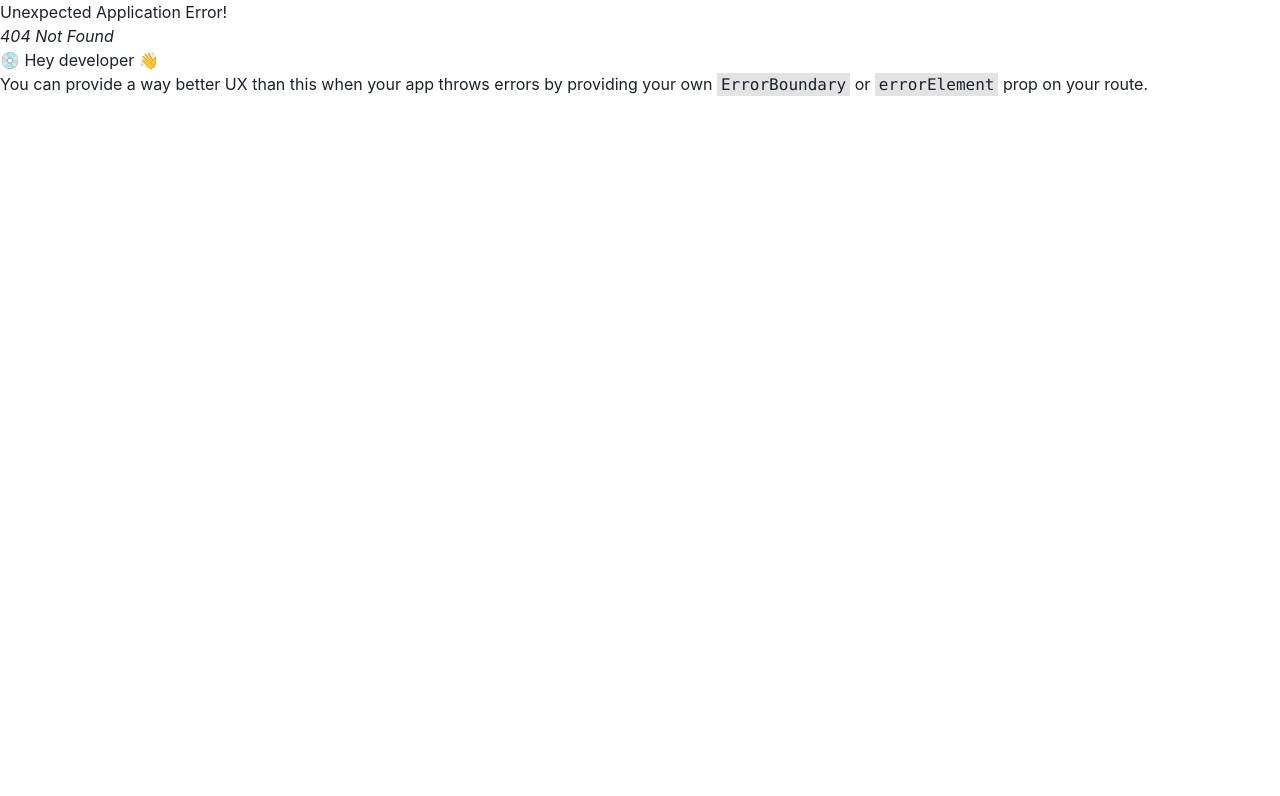
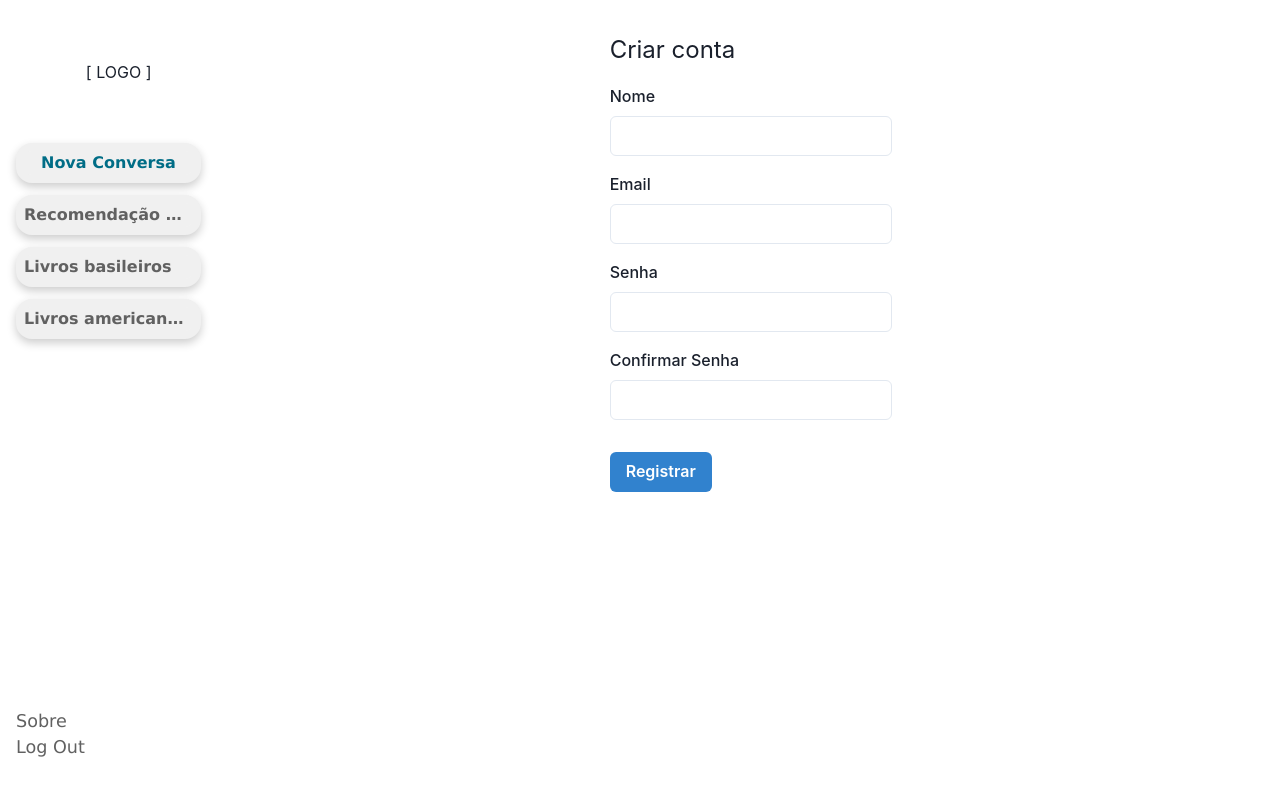
Before and after one commit to books4u-tcc/frontend, a React (Vite) app: page /account in a window 1280 px wide. Before the commit this address had no page. Shown: the top 796 px of the page. Built offline with nearby package versions, Linux system fonts and the light colour scheme.

Commit message:
Acoount register page

```diff
--- a/package.json
+++ b/package.json
@@ -16,6 +16,7 @@
     "framer-motion": "^11.1.7",
     "react": "^18.2.0",
     "react-dom": "^18.2.0",
+    "react-hook-form": "^7.51.4",
     "react-icons": "^5.1.0",
     "react-router-dom": "^6.22.3",
     "zustand": "^4.5.2"
--- /dev/null
+++ b/src/components/account/register.tsx
@@ -0,0 +1,89 @@
+import { Flex, FormControl, FormLabel, Input, Text, Button, FormErrorMessage } from "@chakra-ui/react";
+import { FieldValue, FieldValues, useForm } from "react-hook-form";
+
+interface FormData {
+    name: string;
+    email: string;
+    password: string;
+    confirmPassword: string;
+}
+
+export function Register() {
+    const { register, handleSubmit, formState: { errors }, watch } = useForm<FormData>();
+
+    const onSubmit = (data: FormData) => {
+        console.log(Object.values(data));
+    };
+
+    return (
+        <Flex flexDir="column" p={4} maxW="md" mx="auto">
+            <Text fontSize="2xl" mb={4}>Criar conta</Text>
+            <form onSubmit={handleSubmit(onSubmit)}>
+                <FormControl isInvalid={Boolean(errors.name)} mb={4}>
+                    <FormLabel>Nome</FormLabel>
+                    <Input
+                        type="text"
+                        {...register("name", {
+                            required: "Nome é obrigatório",
+                            pattern: {
+                                value: /^[a-zA-Z]+$/,
+                                message: "Nome inválido"
+                            },
+                            minLength: { value: 1, message: "Nome deve ter no mínimo um caracteres" }
+                        })}
+                    />
+                    <FormErrorMessage>
+                        {errors.name && errors.name.message && <Text>{errors.name.message}</Text>}
+                    </FormErrorMessage>
+                </FormControl>
+
+                <FormControl isInvalid={Boolean(errors.email)} mb={4}>
+                    <FormLabel>Email</FormLabel>
+                    <Input
+                        type="email"
+                        {...register("email", {
+                            required: "Email é obrigatório",
+                            pattern: {
+                                value: /^[a-zA-Z0-9._%+-]+@[a-zA-Z0-9.-]+\.[a-zA-Z]{2,}$/,
+                                message: "Email inválido"
+                            }
+                        })}
+                    />
+                    <FormErrorMessage>
+                        {errors.email && errors.email.message && <Text>{errors.email.message}</Text>}
+                    </FormErrorMessage>
+                </FormControl>
+
+                <FormControl isInvalid={Boolean(errors.password)} mb={4}>
+                    <FormLabel>Senha</FormLabel>
+                    <Input
+                        type="password"
+                        {...register("password", {
+                            required: "Senha é obrigatória",
+                            minLength: { value: 6, message: "Senha deve ter no mínimo 6 caracteres" }
+                        })}
+                    />
+                    <FormErrorMessage>
+                        {errors.password && errors.password.message && <Text>{errors.password.message}</Text>}
+                    </FormErrorMessage>
+                </FormControl>
+
+                <FormControl isInvalid={Boolean(errors.confirmPassword)} mb={4}>
+                    <FormLabel>Confirmar Senha</FormLabel>
+                    <Input
+                        type="password"
+                        {...register("confirmPassword", {
+                            required: "Confirmação de senha é obrigatória",
+                            validate: value => value === watch("password") || "As senhas não coincidem"
+                        })}
+                    />
+                    <FormErrorMessage>
+                        {errors.confirmPassword && errors.confirmPassword.message && <Text>{errors.confirmPassword.message}</Text>}
+                    </FormErrorMessage>
+                </FormControl>
+
+                <Button type="submit" colorScheme="blue" mt={4}>Registrar</Button>
+            </form>
+        </Flex>
+    );
+}
--- a/src/index.css
+++ b/src/index.css
@@ -15,3 +15,10 @@
 body {
   margin: 0;
 }
+
+::-webkit-scrollbar-thumb {
+  background-color: #d6dee1;
+  border-radius: 20px;
+  border: 6px solid transparent;
+  background-clip: content-box;
+}
--- /dev/null
+++ b/src/pages/AccountForm.tsx
@@ -0,0 +1,14 @@
+import { Flex } from "@chakra-ui/react";
+import Sidebar from "../components/sidebar/Sidebar";
+import { Register } from "../components/account/register";
+
+export default function AccountForm(){
+    return(
+    <Flex h="100vh" p="1rem">
+      <Sidebar/>
+      <Flex w="100%" direction="column">
+        <Register/>
+      </Flex>
+    </Flex>
+    )
+}
--- a/src/router/router.tsx
+++ b/src/router/router.tsx
@@ -1,9 +1,14 @@
 import { createBrowserRouter } from "react-router-dom";
 import { Home } from "../pages/Home";
+import AccountForm from "../pages/AccountForm";
 
 export const router = createBrowserRouter([
   {
     path: '/',
     element: <Home />
+  },
+  {
+    path: '/account',
+    element: <AccountForm/>
   }
 ])
```
Also changed, not shown: 1 other file (tests, documents, lock files or other folders).
